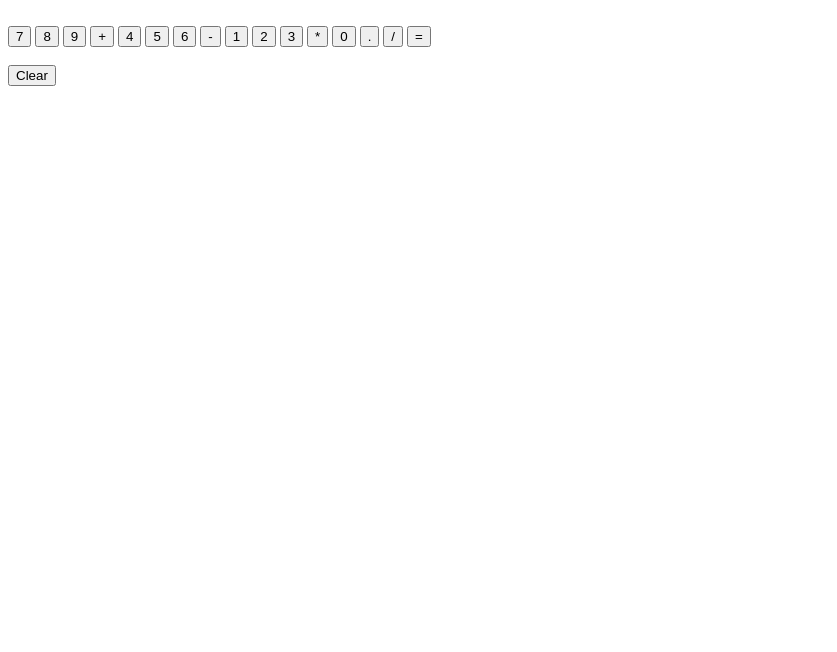
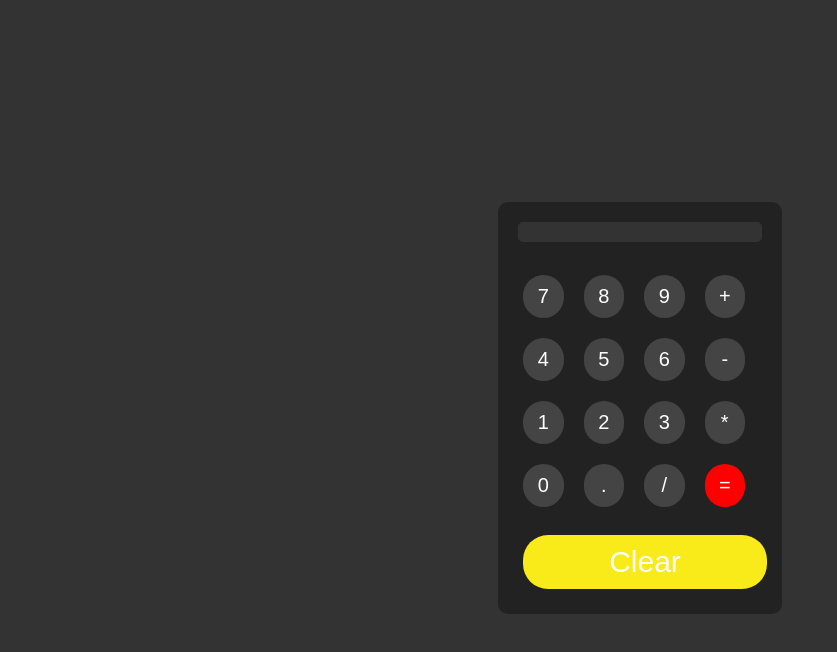
Before and after one commit to alexiscureno/practice-calculator, a plain HTML site: page index.html in a window 1280 px wide. Both pictures are taken after a click on the button "Clear". Shown: the whole page, without its empty margins (0-837 px from the left). Drawn offline with Linux system fonts and the light colour scheme.

Commit message:
Implement basic calculator functionality and styling

```diff
--- a/app.js
+++ b/app.js
@@ -0,0 +1,27 @@
+const screenDisplay = document.querySelector('.screen');
+const buttons = document.querySelectorAll('button');
+console.log(buttons);
+
+let calculation = [];
+let accumulativeCalculation;
+
+function calculate(button) {
+    const value = button.innerText;
+    if (value === "Clear") {
+        calculation = [];
+        screenDisplay.innerText = "";
+    }
+    else if (value === "=") {
+        screenDisplay.innerText = eval(accumulativeCalculation);
+    }
+    else {
+        calculation.push(value);
+        accumulativeCalculation = calculation.join('');
+        screenDisplay.innerText = accumulativeCalculation;
+    }
+
+}
+
+buttons.forEach(button => {
+    button.addEventListener('click', () => calculate(button));
+});
--- a/index.html
+++ b/index.html
@@ -3,12 +3,12 @@
     <head>
         <meta charset="UTF-8">
         <title>JS Calculator</title>
-        <link rel="stylesheet" href="style.css">
+        <link rel="stylesheet" href="styles.css">
 
     </head>
     <body>
         <div class="calculator">
-            <div class="screen"></div>
+            <div class="screen">.</div>
             <br/>
             <div class="buttons">
                 <button>7</button>
--- a/styles.css
+++ b/styles.css
@@ -0,0 +1,71 @@
+body {
+    display: flex;
+    justify-content: center;
+    align-items: center;
+    height: 100vh;
+    background-color: #333;
+}
+
+.calculator {
+    background-color: #222;
+    padding: 20px;
+    border-radius: 10px;
+}
+
+.screen {
+    width: 224px;
+    background-color: #333;
+    padding: 10px;
+    border-radius: 5px;
+    margin-bottom: 10px;
+    overflow: hidden;
+    text-align: end;
+    font-size: 40px;
+}
+
+.buttons {
+    width: 232px;
+    display: grid;
+    grid-template-columns: repeat(4, 1fr);
+    gap: 10px;
+}
+
+button {
+    background-color: #444;
+    color: #fff;
+    border: none;
+    padding: 10px;
+    font-size: 20px;
+    border-radius: 25px;
+    margin: 5px;
+}
+
+button:hover {
+    background-color: #555;
+}
+
+button:active {
+    background-color: #666;
+}
+
+#equals {
+    background-color: #f00;
+}
+
+#equals:hover {
+    background-color: rgb(230, 52, 52);
+}
+
+#clear {
+    width: 100%;
+    background-color: rgb(249, 234, 25);
+    font-size: 30px;
+}
+
+#clear:hover {
+    background-color: rgb(176, 179, 35);
+}
+
+#clear:active {
+    background-color: rgb(176, 179, 35);
+}
```
